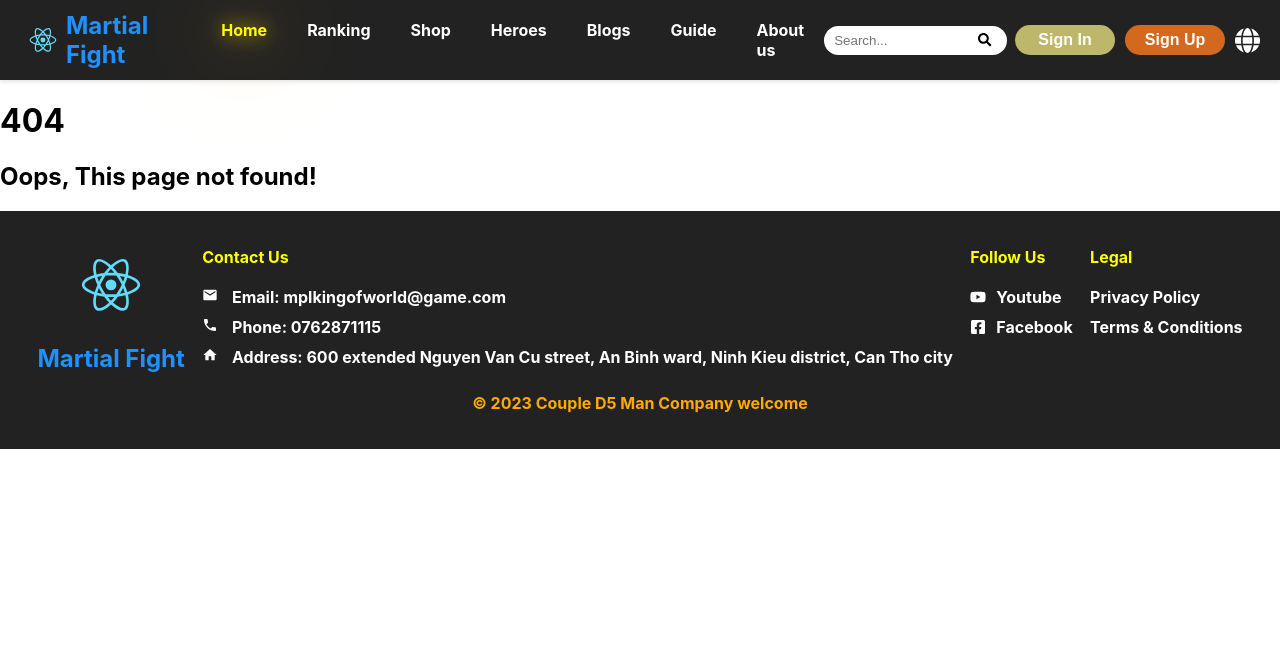
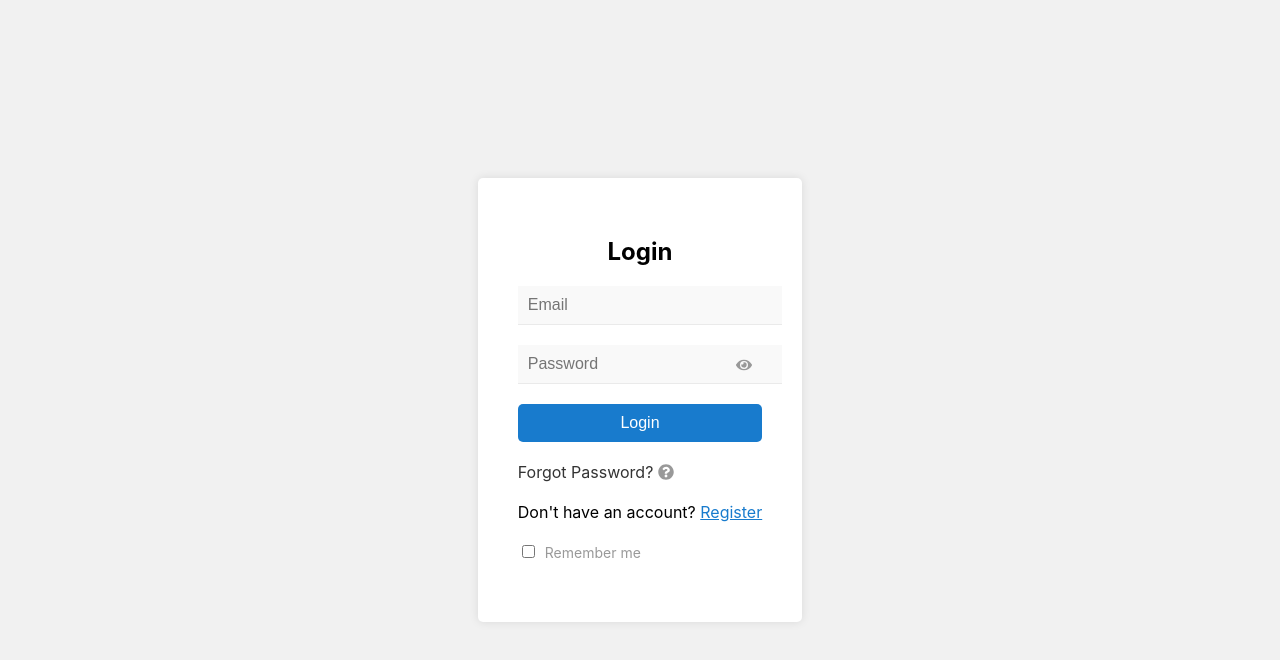
Before and after one commit to nguyentoann21/MartialFight, a React (Create React App) app in the folder mf-frontend/: page /login in a window 1280 px wide. Shown: the top 660 px of the page. Built offline with nearby package versions, Linux system fonts and the light colour scheme.

Commit message:
login design draft

```diff
--- a/mf-frontend/src/components/Layouts/MainLayout/Footer/index.js
+++ b/mf-frontend/src/components/Layouts/MainLayout/Footer/index.js
@@ -17,7 +17,7 @@ function Footer() {
           <h3>Contact Us</h3>
           <ul>
             <li>
-                <MdEmail /> Email: mplkingofworld@game.com
+                <MdEmail /> Email: mplkingofworld@gmail.com
             </li>
             <li>
                 <MdPhone /> Phone: 0762871115
--- /dev/null
+++ b/mf-frontend/src/pages/User/login.css
@@ -0,0 +1,104 @@
+.login-wrapper {
+  display: flex;
+  justify-content: center;
+  align-items: center;
+  height: 100vh;
+  background-color: #f1f1f1;
+}
+
+.login-form {
+  background-color: #fff;
+  box-shadow: 0px 0px 10px rgba(0, 0, 0, 0.1);
+  padding: 40px;
+  border-radius: 5px;
+  animation: slideInUp 0.5s ease;
+  }
+
+  @keyframes slideInUp {
+  from {
+  opacity: 0;
+  transform: translateY(50px);
+  }
+
+  to {
+  opacity: 1;
+  transform: translateY(0px);
+  }
+  }
+
+  .login-form h2 {
+  text-align: center;
+  margin-bottom: 20px;
+  }
+
+  .form-group {
+  margin-bottom: 20px;
+  }
+
+  .form-group input[type="email"],
+  .form-group input[type="password"] {
+  width: 100%;
+  padding: 10px;
+  border: none;
+  border-bottom: 1px solid #eaeaea;
+  background-color: #f9f9f9;
+  font-size: 16px;
+  color: #333;
+  }
+
+  .password-wrapper {
+  position: relative;
+  }
+
+  .password-icon {
+  position: absolute;
+  right: 10px;
+  top: 50%;
+  transform: translateY(-50%);
+  color: #999;
+  cursor: pointer;
+  }
+
+  .forgot-password {
+  display: flex;
+  align-items: center;
+  }
+
+  .forgot-password a {
+  color: #333;
+  text-decoration: none;
+  }
+
+  .icon {
+  margin-left: 5px;
+  color: #999;
+  }
+
+  .register-link {
+  color: #187bcd;
+  }
+
+  .checkbox input[type="checkbox"] {
+  margin-right: 10px;
+  }
+
+  .checkbox label {
+  color: #999;
+  font-size: 14px;
+  }
+
+  button[type="submit"] {
+  width: 100%;
+  padding: 10px;
+  border: none;
+  border-radius: 5px;
+  background-color: #187bcd;
+  color: #fff;
+  font-size: 16px;
+  cursor: pointer;
+  transition: background-color 0.2s ease;
+  }
+
+  button[type="submit"]:hover {
+  background-color: #13599e;
+  }
--- /dev/null
+++ b/mf-frontend/src/pages/User/login.js
@@ -0,0 +1,77 @@
+import React, { useState } from "react";
+import { FaEye, FaEyeSlash, FaQuestionCircle } from "react-icons/fa";
+import "./login.css";
+
+
+const Login = () => {
+  const [email, setEmail] = useState("");
+  const [password, setPassword] = useState("");
+  const [showPassword, setShowPassword] = useState(false);
+
+  const handleSubmit = (event) => {
+    event.preventDefault();
+    console.log("Email:", email);
+    console.log("Password:", password);
+  };
+
+  const togglePasswordVisibility = () => {
+    setShowPassword(!showPassword);
+  };
+
+  return (
+    <div className="login-wrapper">
+      <form onSubmit={handleSubmit} className="login-form">
+        <h2>Login</h2>
+        <div className="form-group">
+          <input
+            type="email"
+            placeholder="Email"
+            value={email}
+            onChange={(event) => setEmail(event.target.value)}
+            required
+          />
+        </div>
+        <div className="form-group">
+          <div className="password-wrapper">
+            <input
+              type={showPassword ? "text" : "password"}
+              placeholder="Password"
+              value={password}
+              onChange={(event) => setPassword(event.target.value)}
+              required
+            />
+            {showPassword ? <FaEyeSlash className="password-icon"
+              onClick={togglePasswordVisibility} /> : <FaEye className="password-icon"
+              onClick={togglePasswordVisibility} />}
+
+          </div>
+        </div>
+        <div className="form-group">
+          <button type="submit">Login</button>
+        </div>
+        <div className="form-group">
+          <div className="forgot-password">
+            <a href="/">Forgot Password?</a>
+            <FaQuestionCircle className="icon" />
+          </div>
+        </div>
+        <div className="form-group">
+          <p>
+            Don't have an account?{" "}
+            <a href="/" className="register-link">
+              Register
+            </a>
+          </p>
+        </div>
+        <div className="form-group">
+          <div className="checkbox">
+            <input type="checkbox" id="remember-me" />
+            <label htmlFor="remember-me">Remember me</label>
+          </div>
+        </div>
+      </form>
+    </div>
+  );
+};
+
+export default Login;
--- a/mf-frontend/src/routes/index.js
+++ b/mf-frontend/src/routes/index.js
@@ -1,5 +1,6 @@
 import Home from '../pages/Home';
 import Admin from '../pages/Admin';
+import Login from '../pages/User/login';
 import NotFound404 from '../pages/NotFound404';
 import { MainLayout } from '../components/Layouts';
 
@@ -22,6 +23,12 @@ const publicRoutes = [
         name: 'admin',
         component: Admin,
         //layout: LayoutAdmin
+    },
+    {
+        path: '/login',
+        name: 'login',
+        component: Login,
+        layout: null
     }
 ];
 
```
Also changed, not shown: mf-frontend/src/pages/User/login.scss (added).
